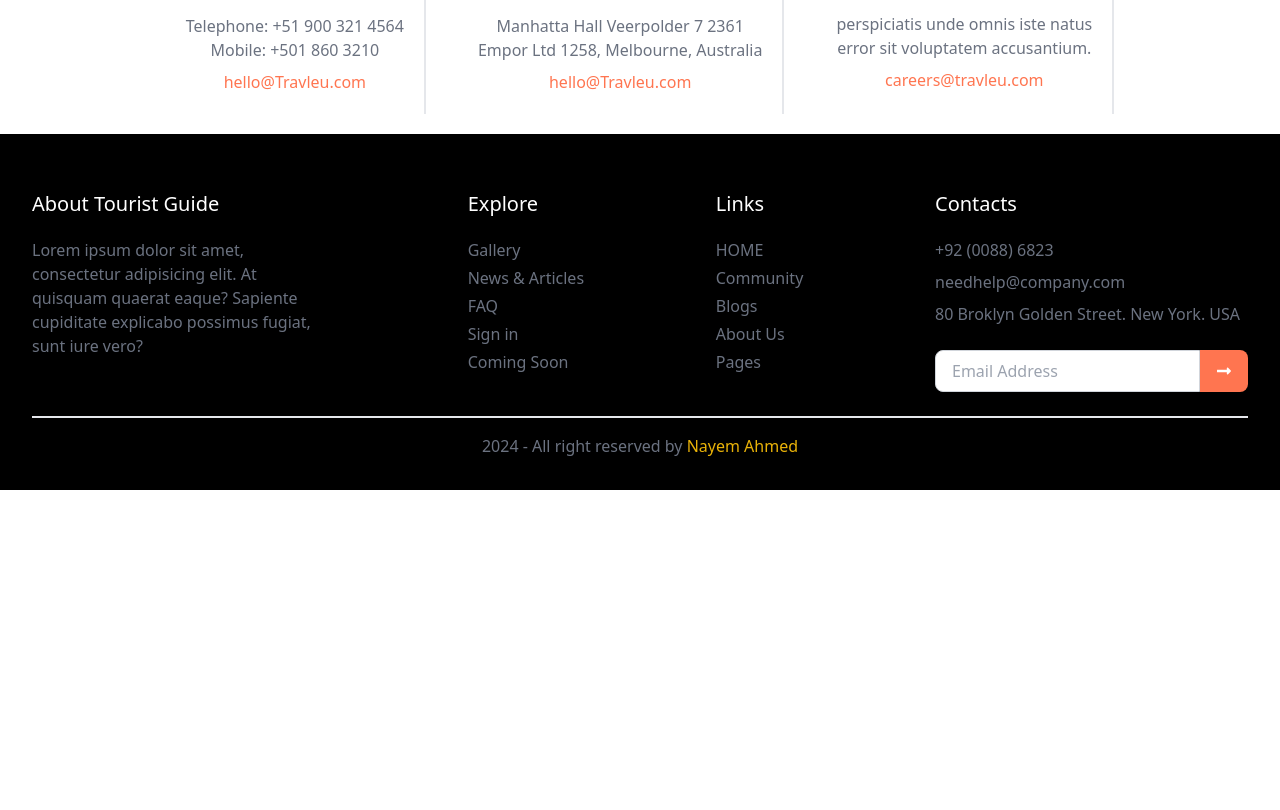
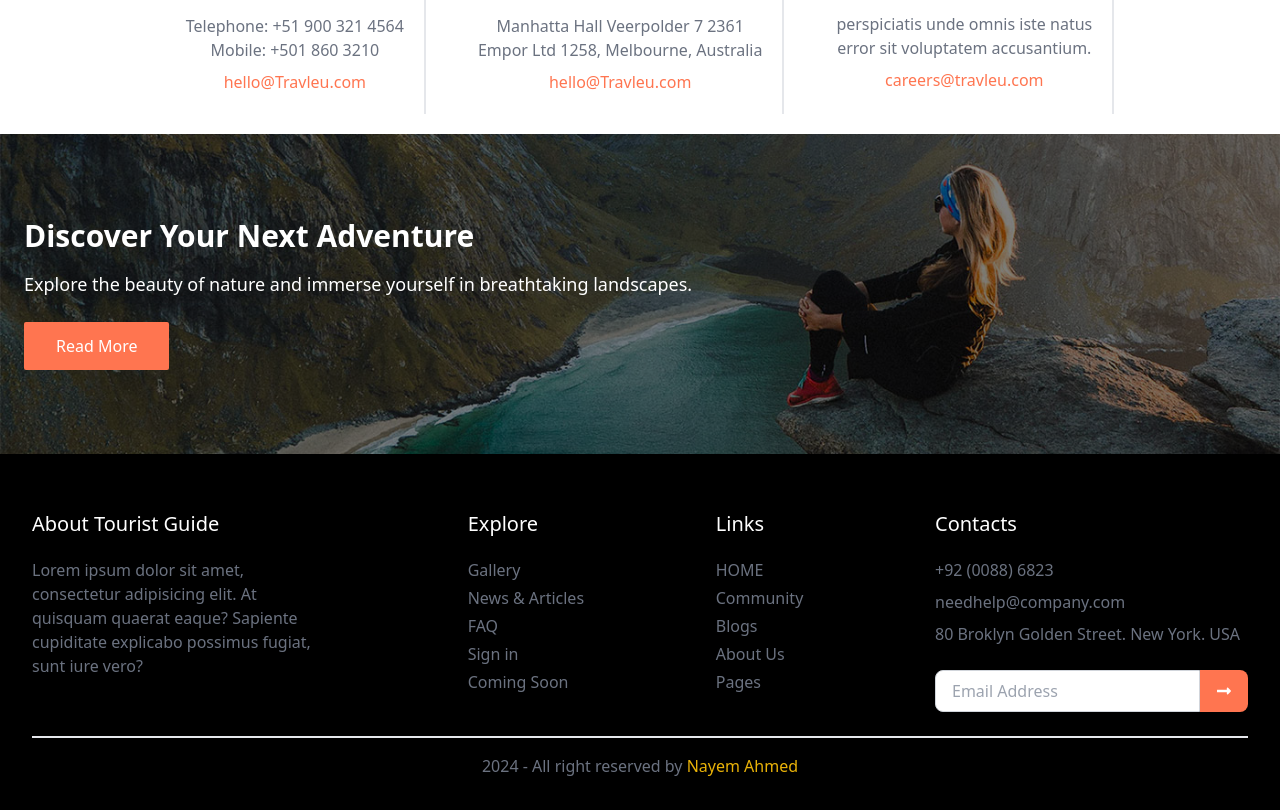
Before and after one commit to Nayem-Ahmed/Tourist-Guide-Client-Side, a React (Vite) app: page / in a window 1280 px wide. Shown: the part 4143-4953 px from the top of the page. Before the commit the page ends 4633 px from the top, so only its background shows below. Built offline with nearby package versions, Linux system fonts and the light colour scheme; no server answers.

Commit message:
blog section

```diff
--- /dev/null
+++ b/src/Pages/Home/Blog.jsx
@@ -0,0 +1,27 @@
+import React from 'react';
+import blog from '../../assets/blog.jpg';
+import { Link } from 'react-router-dom';
+
+const Blog = () => {
+    return (
+        <div className="relative">
+            <img
+                className='h-80 w-full object-cover'
+                src={blog}
+                alt="Tourist Destination"
+            />
+            <div className="absolute inset-0 flex items-center justify-start p-6 bg-black bg-opacity-50">
+                <div className="  text-white">
+                    <h2 className="text-3xl font-semibold mb-4">Discover Your Next Adventure</h2>
+                    <p className="text-lg mb-6">Explore the beauty of nature and immerse yourself in breathtaking landscapes.</p>
+                    <Link to={`/blogDetails`}>
+                        <button type='button' className='bg-[#ff7550] py-3 px-8 rounded-sm text-white hover:bg-black'>
+                            Read More
+                        </button></Link>
+                </div>
+            </div>
+        </div>
+    );
+};
+
+export default Blog;
--- a/src/Pages/Home/Home.jsx
+++ b/src/Pages/Home/Home.jsx
@@ -4,6 +4,7 @@ import TravelGuide from './TravelGuideSection/TravelGuide';
 import ContactUs from './ContactUs';
 import TourType from './TourType';
 import AboutUs from './AboutUs';
+import Blog from './Blog';
 
 const Home = () => {
     return (
@@ -13,6 +14,7 @@ const Home = () => {
             <TourType></TourType>
             <AboutUs></AboutUs>
             <ContactUs></ContactUs>
+            <Blog></Blog>
         </div>
     );
 };
--- a/src/Pages/Home/TourTypeDataDetails.jsx
+++ b/src/Pages/Home/TourTypeDataDetails.jsx
@@ -1,13 +1,13 @@
 import React from 'react';
 import { useLoaderData } from 'react-router-dom';
 import details from '../../assets/tab1.jpg';
-
+// style={{ backgroundImage: `url(${details})`, backgroundSize: 'cover', backgroundPosition: 'center', minHeight: '100vh', padding: '30px', backgroundAttachment: "fixed" }}
 
 const TourTypeDataDetails = () => {
     const tourTypesDataDetails = useLoaderData();
     console.log(tourTypesDataDetails);
     return (
-        <div style={{ backgroundImage: `url(${details})`, backgroundSize: 'cover', backgroundPosition: 'center', minHeight: '100vh', padding: '30px', backgroundAttachment: "fixed" }}>
+        <div>
             <div className='flex flex-col-reverse md:flex-row justify-between  gap-2 md:w-10/12 m-auto rounded-md bg-white shadow-md'>
                 <div className='flex-1 md:p-10 p-5 text-center md:text-left'>
                     <h2 className="text-2xl font-medium mb-3 ">{tourTypesDataDetails.tripTitle}</h2>
```
Also changed, not shown: src/assets/blog.jpg (added).
